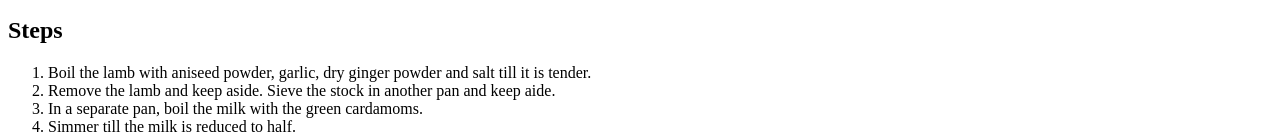
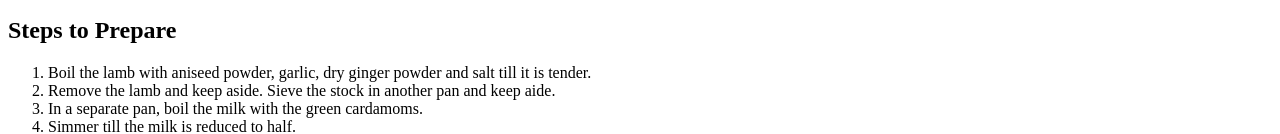
Before and after one commit to NaveedMaq/odin-recipes, a plain HTML site: page recipes/aab-gosh.html in a window 1280 px wide. Shown: the part 997-1131 px from the top of the page. Drawn offline with Linux system fonts and the light colour scheme.

Commit message:
fix(recipe/*): Change 'Steps' heading in all recipe pages to 'Steps to Prepare' for clarity
Refs: #Iteration2 Recipe-Page

```diff
--- a/recipes/aab-gosh.html
+++ b/recipes/aab-gosh.html
@@ -30,7 +30,7 @@
         <li>2 to 3 tbsp Ghee</li>
     </ul>
 
-    <h2>Steps</h2>
+    <h2>Steps to Prepare</h2>
 
     <ol>
         <li>Boil the lamb with aniseed powder, garlic, dry ginger powder and salt till it is tender.</li>
```
Also changed, not shown: recipes/kashmiri-pulao.html (+1 -1 lines), recipes/yakhni.html (+1 -1 lines).
